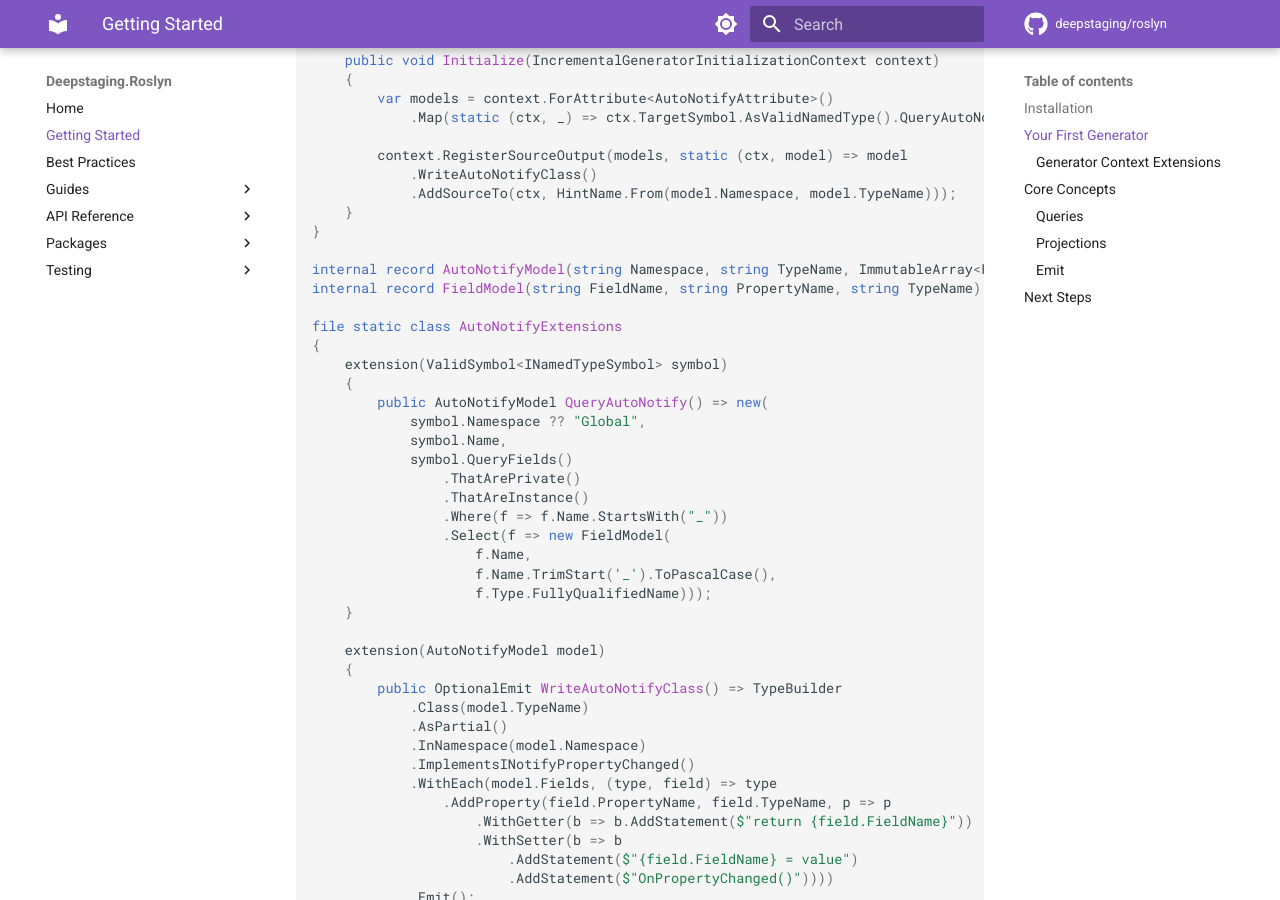
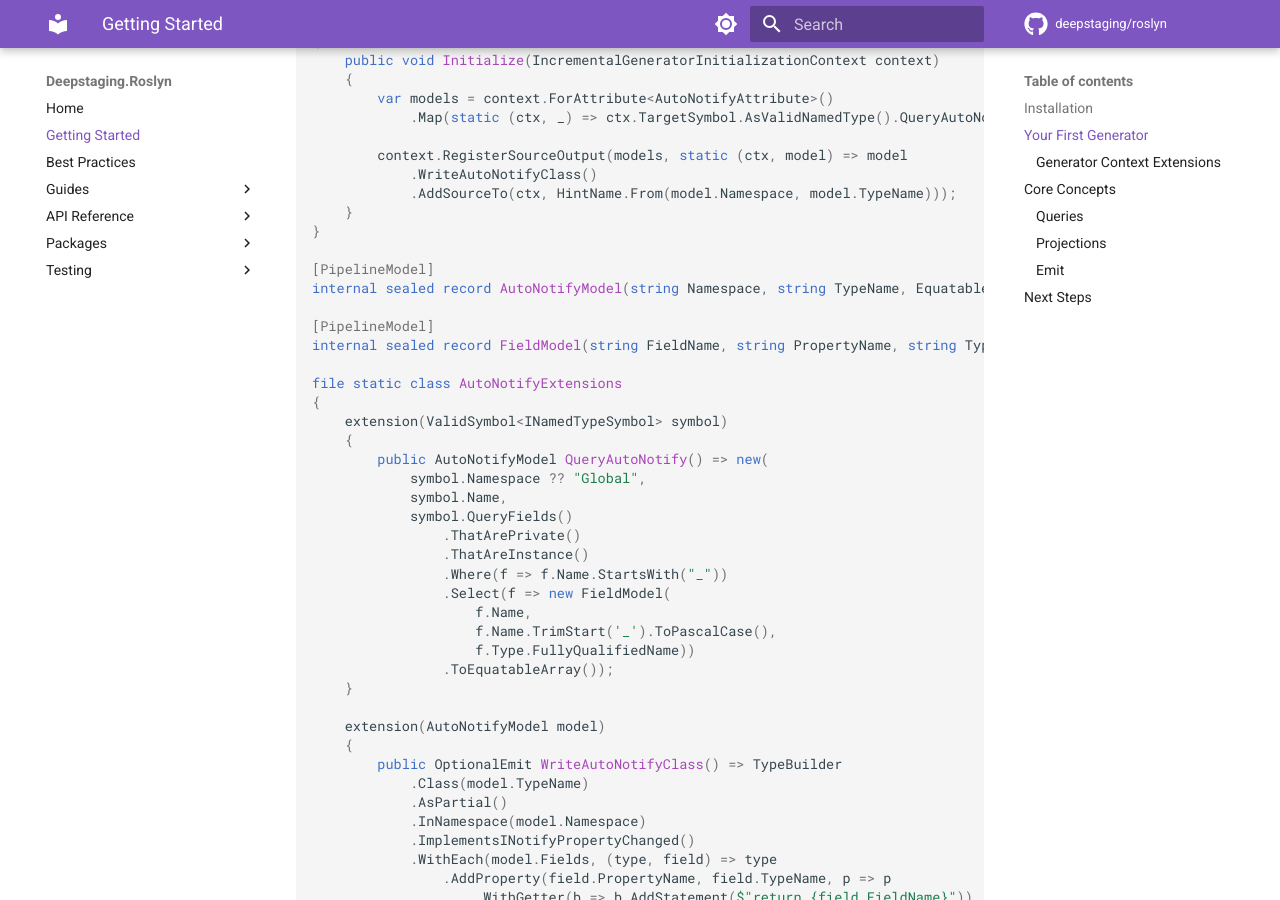
Before and after one commit to deepstaging/roslyn, an MkDocs documentation site: the page built from docs/getting-started.md, in a window 1280 px wide and 900 px high, scrolled down 917 px. Built offline with MkDocs 1.6.1 and Material for MkDocs 9.7.7, drawn with Linux system fonts in a browser that asks for light colours; comment, search, counter and statistics services are not loaded; some of the changed text lies outside the part shown.

Commit message:
docs: fix model examples to use [PipelineModel] and EquatableArray
- getting-started.md: add [PipelineModel] to AutoNotifyModel/FieldModel,
  replace ImmutableArray with EquatableArray, add .ToEquatableArray(),
  fix MapTypes example to extract strings instead of raw symbol
- projection-pattern.md: fix QueryNotifyProperties return type to
  EquatableArray, add .ToEquatableArray()

Co-authored-by: Copilot <223556219+Copilot@users.noreply.github.com>

```diff
--- a/docs/getting-started.md
+++ b/docs/getting-started.md
@@ -49,8 +49,11 @@ public sealed class AutoNotifyGenerator : IIncrementalGenerator
     }
 }
 
-internal record AutoNotifyModel(string Namespace, string TypeName, ImmutableArray<FieldModel> Fields);
-internal record FieldModel(string FieldName, string PropertyName, string TypeName);
+[PipelineModel]
+internal sealed record AutoNotifyModel(string Namespace, string TypeName, EquatableArray<FieldModel> Fields);
+
+[PipelineModel]
+internal sealed record FieldModel(string FieldName, string PropertyName, string TypeName);
 
 file static class AutoNotifyExtensions
 {
@@ -66,7 +69,8 @@ file static class AutoNotifyExtensions
                 .Select(f => new FieldModel(
                     f.Name,
                     f.Name.TrimStart('_').ToPascalCase(),
-                    f.Type.FullyQualifiedName)));
+                    f.Type.FullyQualifiedName))
+                .ToEquatableArray());
     }
 
     extension(AutoNotifyModel model)
```
Also changed, not shown: other parts of docs/getting-started.md (+1 -1 lines), docs/guides/projection-pattern.md (+3 -2 lines).
